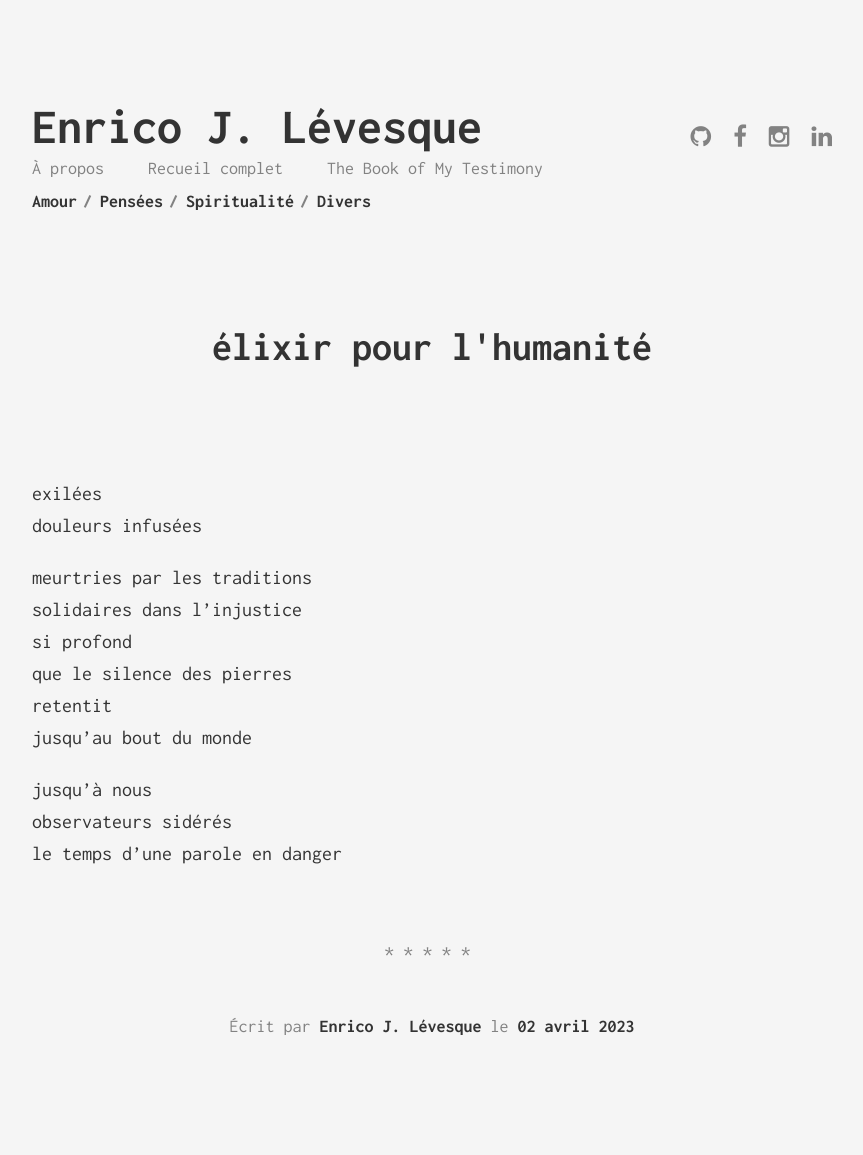
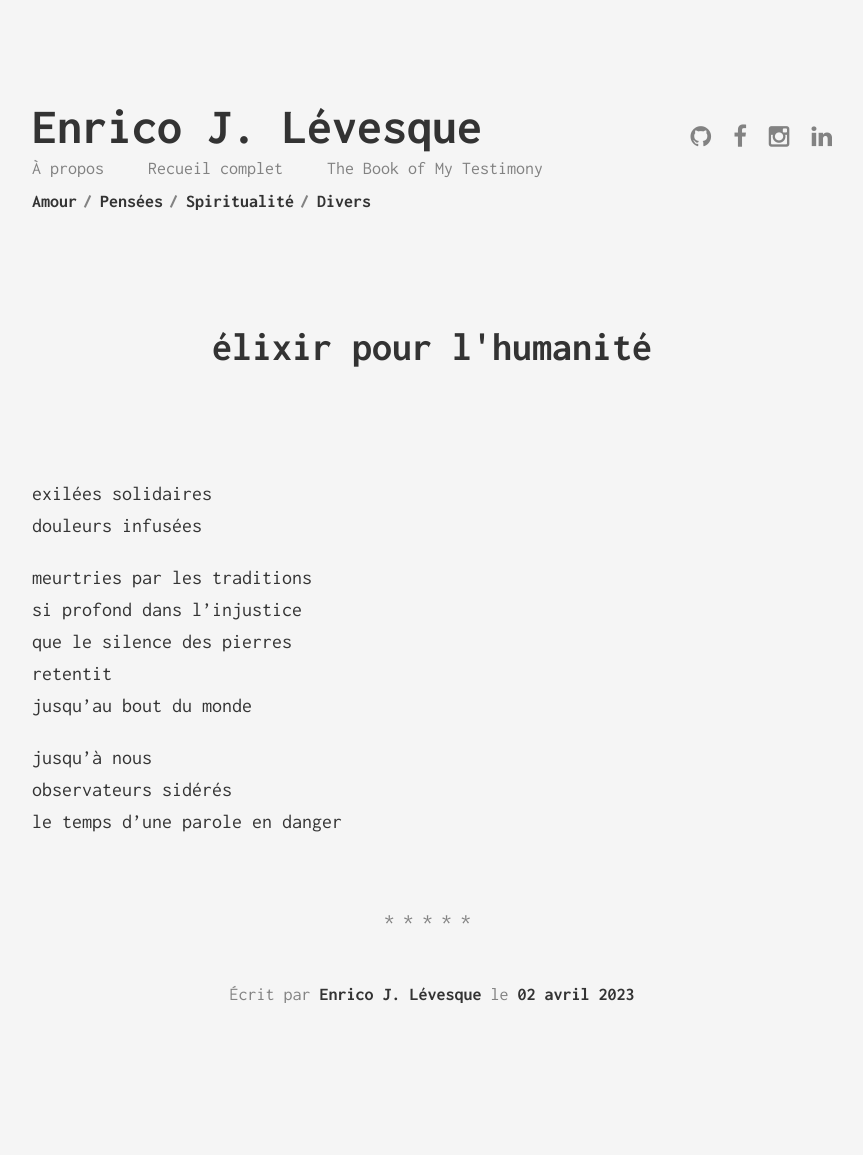
Before and after one commit to enricoJL/enricojl.github.io, a Jekyll site: the page built from _posts/2023-04-02-elixir.md, in a window 1280 px wide. Shown: the whole page, without its empty margins (208-1071 px from the left). Built offline with Jekyll 4.4.1, drawn with Linux system fonts in a browser that asks for light colours; after the commit the page ends 1123 px from its top, so only the background shows below that.

Commit message:
révision

```diff
--- a/_posts/2023-04-02-elixir.md
+++ b/_posts/2023-04-02-elixir.md
@@ -5,12 +5,11 @@ date: "2023-04-02"
 categories: "poesie"
 ---
 
-exilées
+exilées solidaires
 douleurs infusées
 
 meurtries par les traditions
-solidaires dans l'injustice
-si profond
+si profond dans l'injustice
 que le silence des pierres
 retentit
 jusqu'au bout du monde
```
